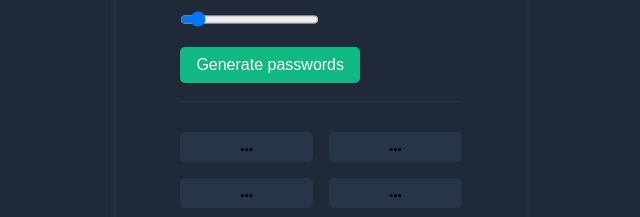
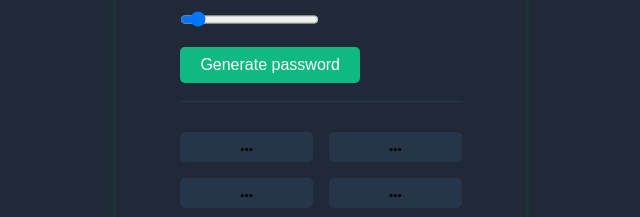
Before and after one commit to Clinged1/Password-Generator, a plain HTML site: page index.html in a window 1280 px wide. Shown: the part 400-617 px from the top of the page, 319-959 px from the left. Drawn offline with Linux system fonts and the light colour scheme.

Commit message:
Changed the title

```diff
--- a/index.html
+++ b/index.html
@@ -8,9 +8,7 @@
     <script src="script.js" defer></script>
 </head>
 
-
 <body>
-
 
 <section>
 
@@ -29,7 +27,7 @@
 
         <button id="generate-btn" onclick="generate()">
 
-                Generate passwords
+                Generate password
         </button>
         <hr style=" border: none; background-color: #273549; height: 1px;">
     </div>
```
